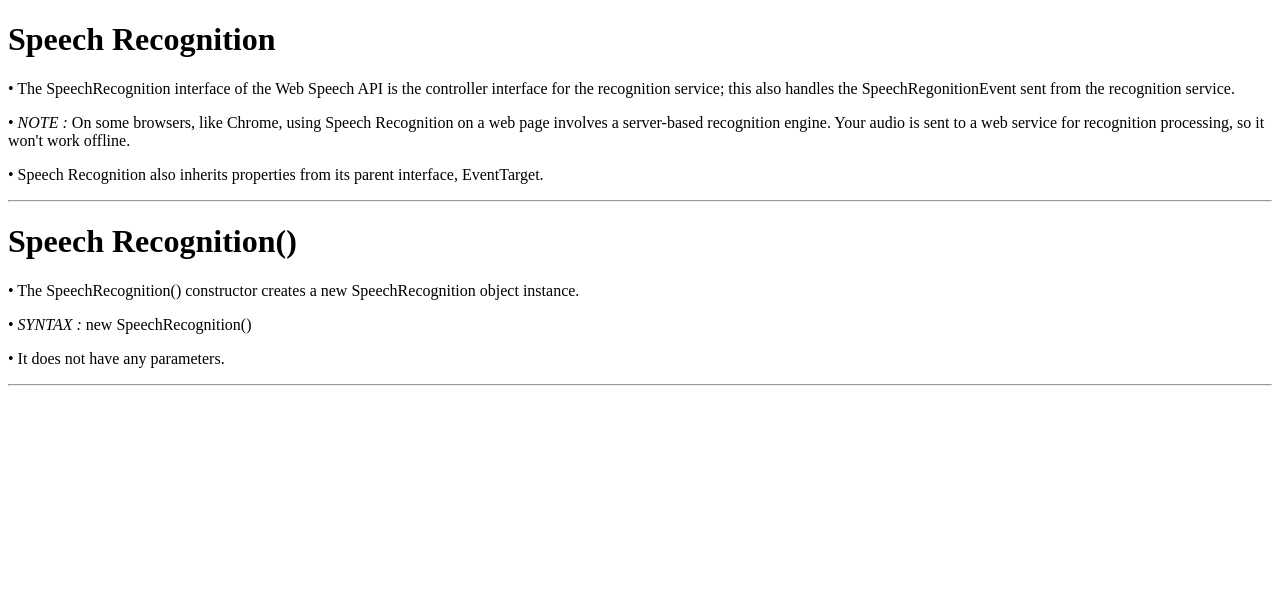
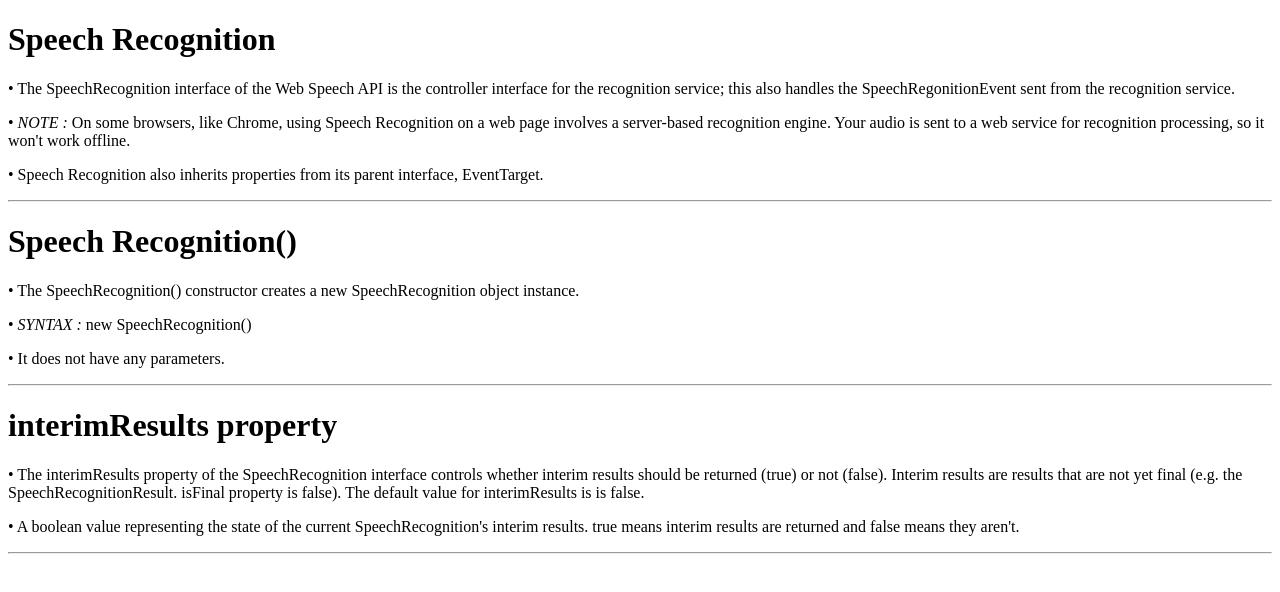
Before and after one commit to shubham2o/Speech-Detection, a website: page Doubts/Doubts.html in a window 1280 px wide. Drawn offline with Linux system fonts and the light colour scheme.

Commit message:
interimResults property added

```diff
--- a/Doubts/Doubts.html
+++ b/Doubts/Doubts.html
@@ -27,6 +27,15 @@
     <p>• It does not have any parameters.</p>
     <hr>
 
+    <!-- interimResults property -->
+    <h1>interimResults property</h1>
+    <p>• The interimResults property of the SpeechRecognition interface controls whether interim results should be
+        returned (true) or not (false). Interim results are results that are not yet final (e.g. the
+        SpeechRecognitionResult. isFinal property is false). The default value for interimResults is is false.</p>
+    <p>• A boolean value representing the state of the current SpeechRecognition's interim results. true means interim
+        results are returned and false means they aren't.</p>
+    <hr>
+
     <script src="Doubts.js"></script>
 </body>
 
```
